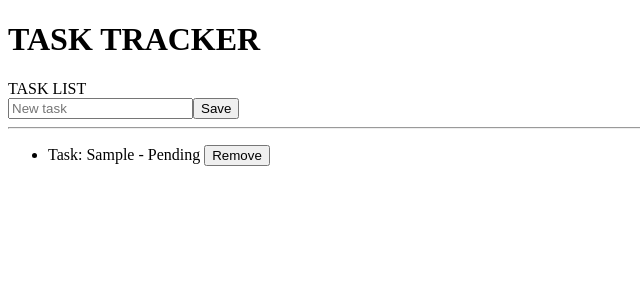
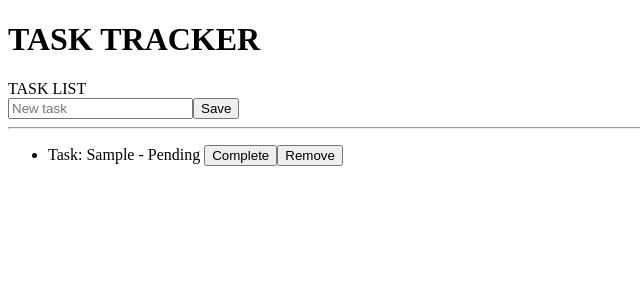
Before and after one commit to theyCallMeDudu/task-tracker, an Angular app: page / in a window 1280 px wide. Both pictures are taken after typing "Sample" into the empty fields and a click on the button "Save". Shown: the top 300 px of the page, without its empty margins (0-640 px from the left). Built offline with nearby package versions, Linux system fonts and the light colour scheme.

Commit message:
Moved complete/reopen task logic to button.

```diff
--- a/src/app/components/task-list/task-list.component.html
+++ b/src/app/components/task-list/task-list.component.html
@@ -8,11 +8,14 @@
 <hr>
 
 <ul>
-  <li *ngFor="let task of tasks" (click)="toggleTask(task)">
+  <li *ngFor="let task of tasks">
     <span [ngStyle]="{ 'text-decoration': task.completed ? 'line-through' : 'none' }">
       Task: {{task.title}}
     </span>
     - {{ task.completed ? 'Done' : 'Pending' }}
+    <button (click)="toggleTask(task)">
+      {{ !task.completed ? 'Complete' : 'Reopen' }}
+    </button>
     <button (click)="removeTask(task); $event.stopPropagation()">Remove</button>
   </li>
 </ul>
```
